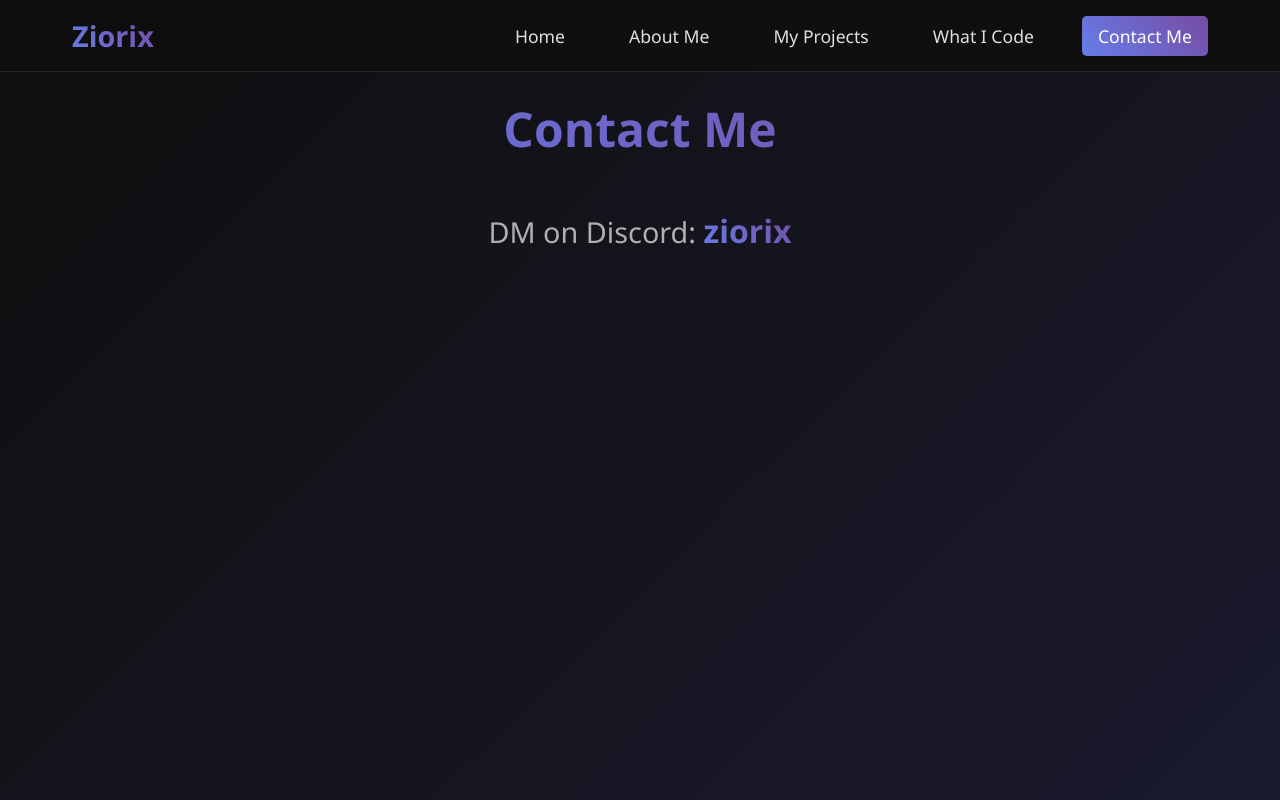
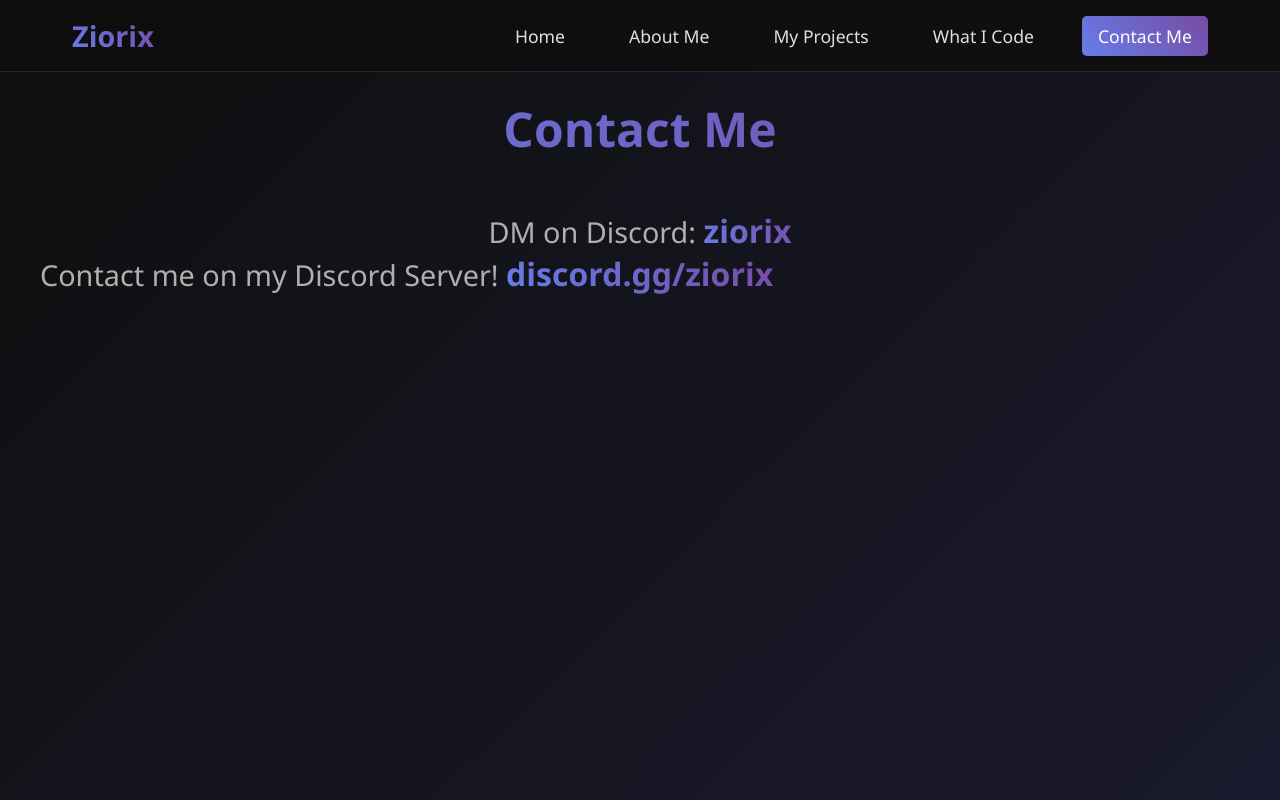
Before and after one commit to ZiorixJack/Ziorix-Portfolio, a website: page index.html in a window 1280 px wide. Both pictures are taken after a click on the link "Contact Me". Drawn offline with Linux system fonts and the light colour scheme.

Commit message:
Update contact section with Discord server link
Added a link to the Discord server in the contact section.

```diff
--- a/index.html
+++ b/index.html
@@ -107,6 +107,8 @@
             <div class="contact-content">
                 <p class="contact-info">DM on Discord: <span class="highlight">ziorix</span></p>
             </div>
+                <p class="contact-info">Contact me on my Discord Server! <span class="highlight">discord.gg/ziorix</span></p>
+            </div>
         </div>
     </section>
 
```
